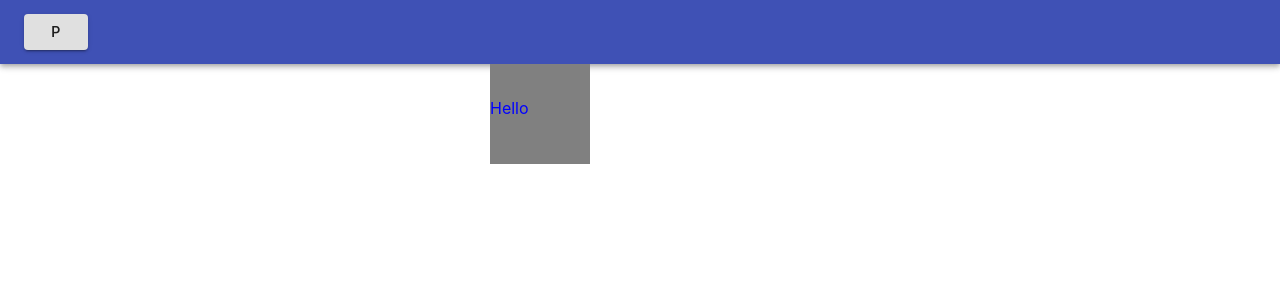
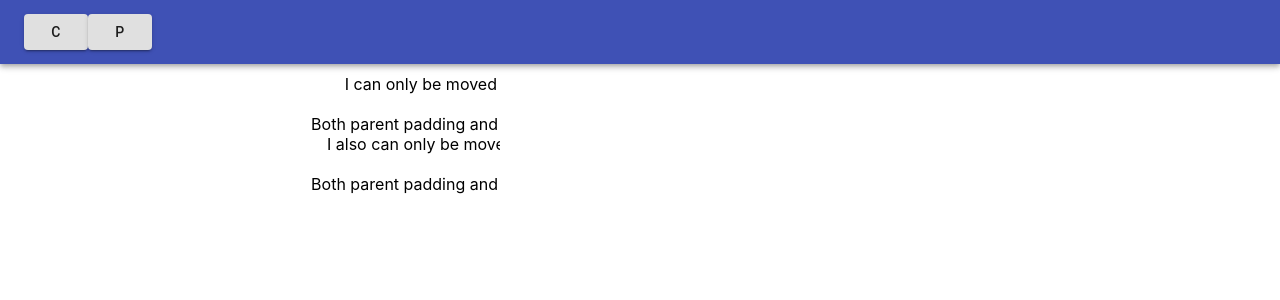
Before and after one commit to ajaythompson/ml_ops, a React (Create React App) app in the folder ml_ops/ui/: page / in a window 1280 px wide. Shown: the top 300 px of the page. Built offline with nearby package versions, Linux system fonts and the light colour scheme.

Commit message:
updated ui components

```diff
--- a/ml_ops/ui/package.json
+++ b/ml_ops/ui/package.json
@@ -10,6 +10,7 @@
     "axios": "^0.21.1",
     "react": "^17.0.2",
     "react-dom": "^17.0.2",
+    "react-draggable": "^4.4.3",
     "react-scripts": "4.0.3",
     "web-vitals": "^1.1.2"
   },
--- a/ml_ops/ui/src/api/Workbench.js
+++ b/ml_ops/ui/src/api/Workbench.js
@@ -6,3 +6,7 @@ axios.defaults.baseURL = `http://localhost:5000`;
 export const getProcessorList = () => {
     return axios.get('/processors')
 }
+
+export const createWorkflow = () => {
+    return axios.post('/workflow')
+}
--- a/ml_ops/ui/src/components/Canvas.js
+++ b/ml_ops/ui/src/components/Canvas.js
@@ -5,7 +5,7 @@ export default function Canvas() {
 
     return (
         <div>
-            <svg width="300" height="300">
+            <svg width="300" height="1000">
                 <g>
                     <rect x="0" y="0" width="100" height="100" fill="grey"></rect>
                     <text x="0" y="50" fill="blue">Hello</text>
--- a/ml_ops/ui/src/components/ProcessorList.js
+++ b/ml_ops/ui/src/components/ProcessorList.js
@@ -34,6 +34,7 @@ const useStyles = makeStyles((theme) => ({
 export default function ProcessorList(props) {
     const classes = useStyles();
     const [modalStyle] = React.useState(getModalStyle);
+    // const [showProcessor, setShowProcessor] = React.useState(false)
 
 
     return (
@@ -41,7 +42,8 @@ export default function ProcessorList(props) {
             <h2 id="simple-modal-title">Processors</h2>
             <List>
                 <TableContainer style={modalStyle} className={classes.paper}>
-                    <Table className={classes.table} aria-label="simple table" size='small' stickyHeader>
+                    <Table className={classes.table}
+                        aria-label="simple table" size='small' stickyHeader>
                         <TableHead>
                             <TableRow>
                                 <TableCell>Processors</TableCell>
@@ -51,7 +53,7 @@ export default function ProcessorList(props) {
                             {props.processors.map((name) => (
                                 <TableRow key={ListItem}>
                                     <TableCell component="th" scope="row">
-                                        <button>
+                                        <button onClick={props.hideFun}>
                                             {name}
                                         </button>
 
--- a/ml_ops/ui/src/components/Workbench.js
+++ b/ml_ops/ui/src/components/Workbench.js
@@ -3,17 +3,20 @@ import AppBar from '@material-ui/core/AppBar'
 import Button from '@material-ui/core/Button'
 import Modal from '@material-ui/core/Modal'
 import Toolbar from '@material-ui/core/Toolbar'
+import { makeStyles } from '@material-ui/core/styles';
 
 import ProcessorList from './ProcessorList';
 import styles from './Workbench.css';
-import { getProcessorList } from '../api/Workbench';
+import { getProcessorList, createWorkflow } from '../api/Workbench';
 import Canvas from './Canvas';
+import Draggable from 'react-draggable';
 
 
 export default function Workbench() {
 
     const [processorListEnabled, setProcessorListEnabled] = React.useState(false)
     const [processors, setProcessors] = React.useState([])
+    const [workflow, setWorkflow] = React.useState(null)
 
 
     function hideProcessorList() {
@@ -27,10 +30,44 @@ export default function Workbench() {
         });
     }
 
+    function newWorkflow() {
+        createWorkflow().then(response => {
+            if (workflow == null) {
+                setWorkflow(response.data)
+                console.log(workflow)
+            }
+        });
+    }
+
+    const onStart = () => {
+        this.setState({ activeDrags: ++this.state.activeDrags });
+    };
+
+    const onStop = () => {
+        this.setState({ activeDrags: --this.state.activeDrags });
+    };
+
+    const useStyles = makeStyles((theme) => ({
+        box: {
+            position: 'absolute',
+            width: 400,
+            backgroundColor: theme.palette.background.paper,
+            border: '2px solid #000',
+            boxShadow: theme.shadows[5],
+            padding: theme.spacing(2, 4, 3),
+        },
+    }));
+
+
+    const classes = useStyles();
+
+
     return (
         <div>
             <AppBar position="static">
                 <Toolbar>
+                    <Button variant="contained"
+                        onClick={newWorkflow}>C</Button>
                     <Button variant="contained"
                         onClick={showProcessorList}>P</Button>
                 </Toolbar>
@@ -39,11 +76,26 @@ export default function Workbench() {
                 open={processorListEnabled}
                 onClose={hideProcessorList}
                 className={styles.paper}>
-                <ProcessorList processors={processors} />
+                <ProcessorList
+                    workflowId={workflow}
+                    processors={processors}
+                    hideFun={hideProcessorList} />
             </Modal>
-            <div>
-
-                <Canvas></Canvas>
+            <div className="box" style={{ height: '500px', width: '500px', position: 'relative', overflow: 'auto', padding: '0' }}>
+                <div style={{ height: '1000px', width: '1000px', padding: '10px' }}>
+                    <Draggable bounds="parent">
+                        <div className="box">
+                            I can only be moved within my offsetParent.<br /><br />
+                            Both parent padding and child margin work properly.
+                        </div>
+                    </Draggable>
+                    <Draggable bounds="parent">
+                        <div className="box">
+                            I also can only be moved within my offsetParent.<br /><br />
+                            Both parent padding and child margin work properly.
+                        </div>
+                    </Draggable>
+                </div>
             </div>
         </div>
     )
```
Also changed, not shown: ml_ops/ui/src/components/ProcessorForm.js (added, +14 -0 lines), 1 other file (tests, documents, lock files or other folders).
